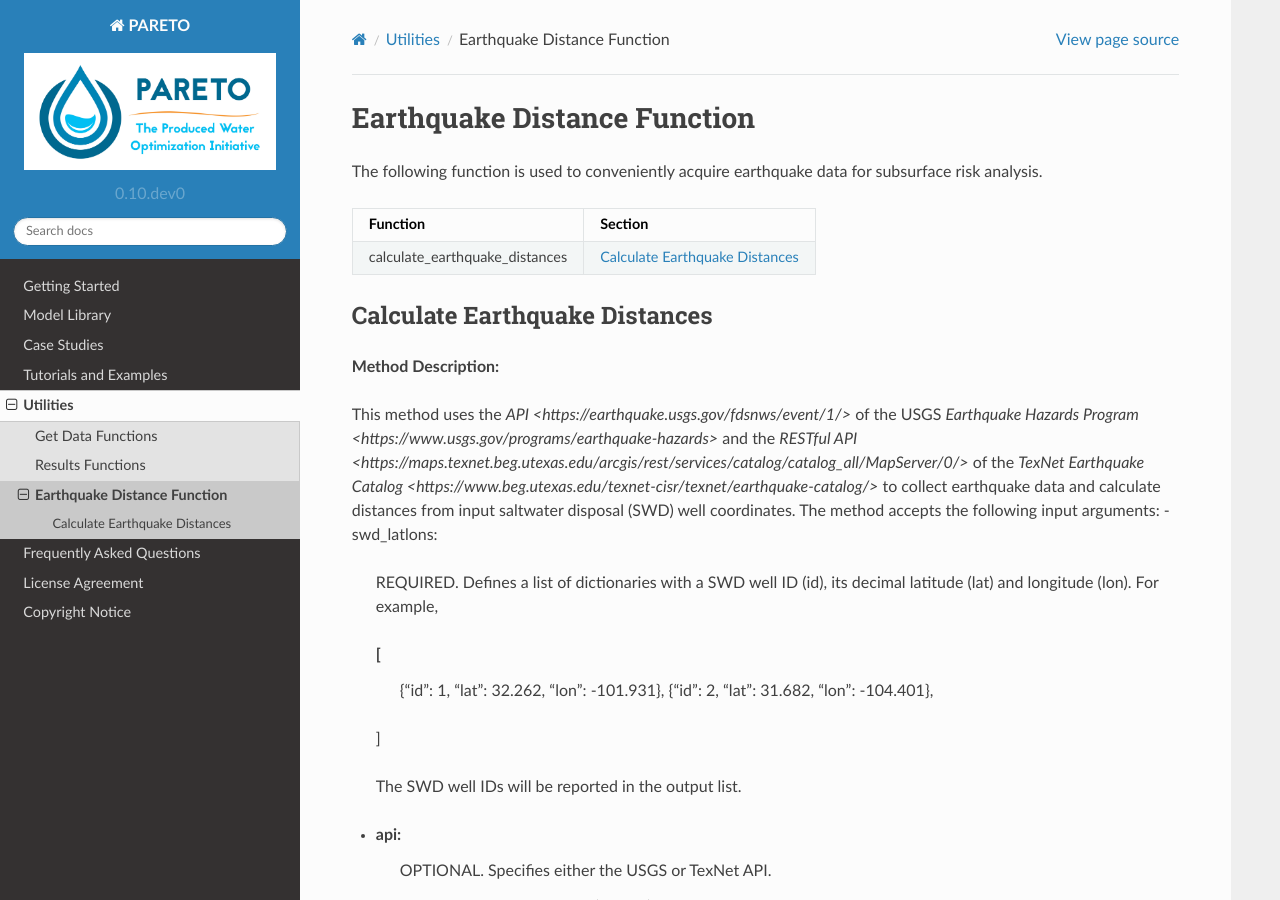
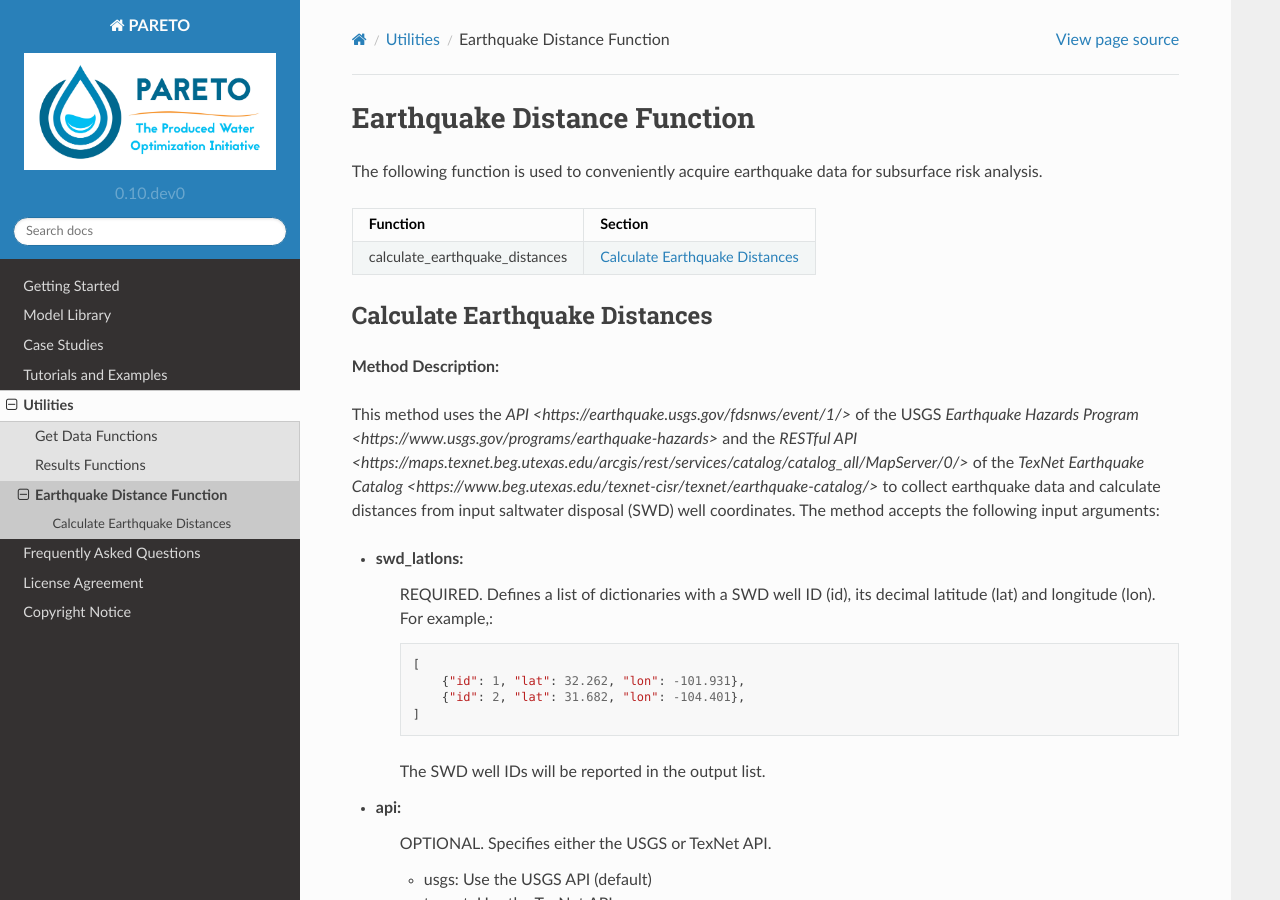
Before and after one commit to project-pareto/project-pareto, a Sphinx documentation site: the page built from docs/utilities/Earthquake_Distance.rst, in a window 1280 px wide and 900 px high. Built offline with Sphinx 7.4.7 and the Read the Docs theme 2.0.0, drawn with Linux system fonts in a browser that asks for light colours.

Commit message:
Fix rst issues

```diff
--- a/docs/utilities/Earthquake_Distance.rst
+++ b/docs/utilities/Earthquake_Distance.rst
@@ -22,14 +22,15 @@ Calculate Earthquake Distances
 
 This method uses the `API <https://earthquake.usgs.gov/fdsnws/event/1/>` of the USGS `Earthquake Hazards Program <https://www.usgs.gov/programs/earthquake-hazards>` and the `RESTful API <https://maps.texnet.beg.utexas.edu/arcgis/rest/services/catalog/catalog_all/MapServer/0/>` of the `TexNet Earthquake Catalog <https://www.beg.utexas.edu/texnet-cisr/texnet/earthquake-catalog/>` to collect earthquake data and calculate distances from input saltwater disposal (SWD) well coordinates.
 The method accepts the following input arguments:
+
 - swd_latlons:
     REQUIRED. Defines a list of dictionaries with a SWD well ID (id), its decimal latitude (lat) and longitude (lon).
-    For example,
+    For example,::
 
-    [
-        {"id": 1, "lat": 32.262, "lon": -101.931},
-        {"id": 2, "lat": 31.682, "lon": -104.401},
-    ]
+     [
+         {"id": 1, "lat": 32.262, "lon": -101.931},
+         {"id": 2, "lat": 31.682, "lon": -104.401},
+     ]
 
     The SWD well IDs will be reported in the output list.
 
```
